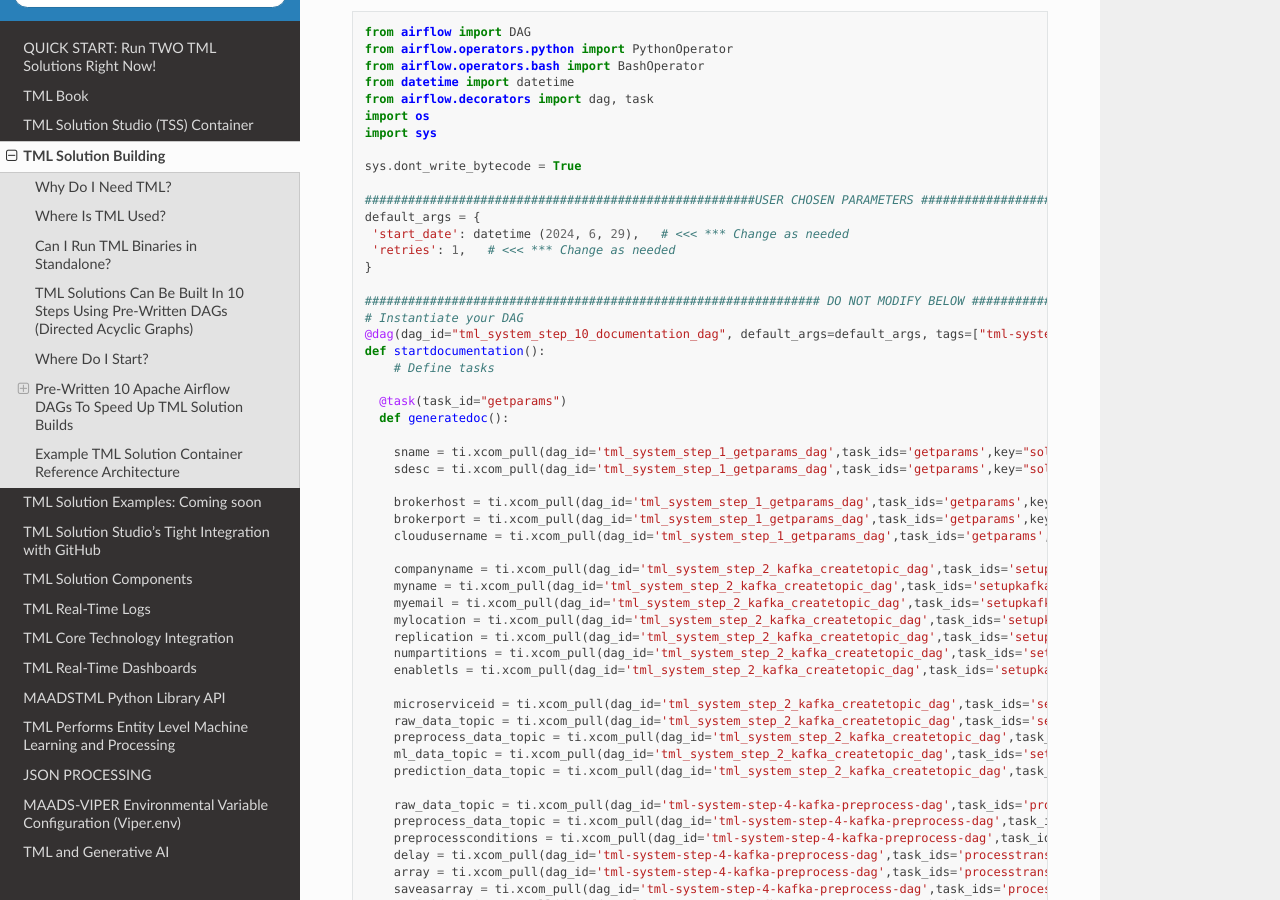
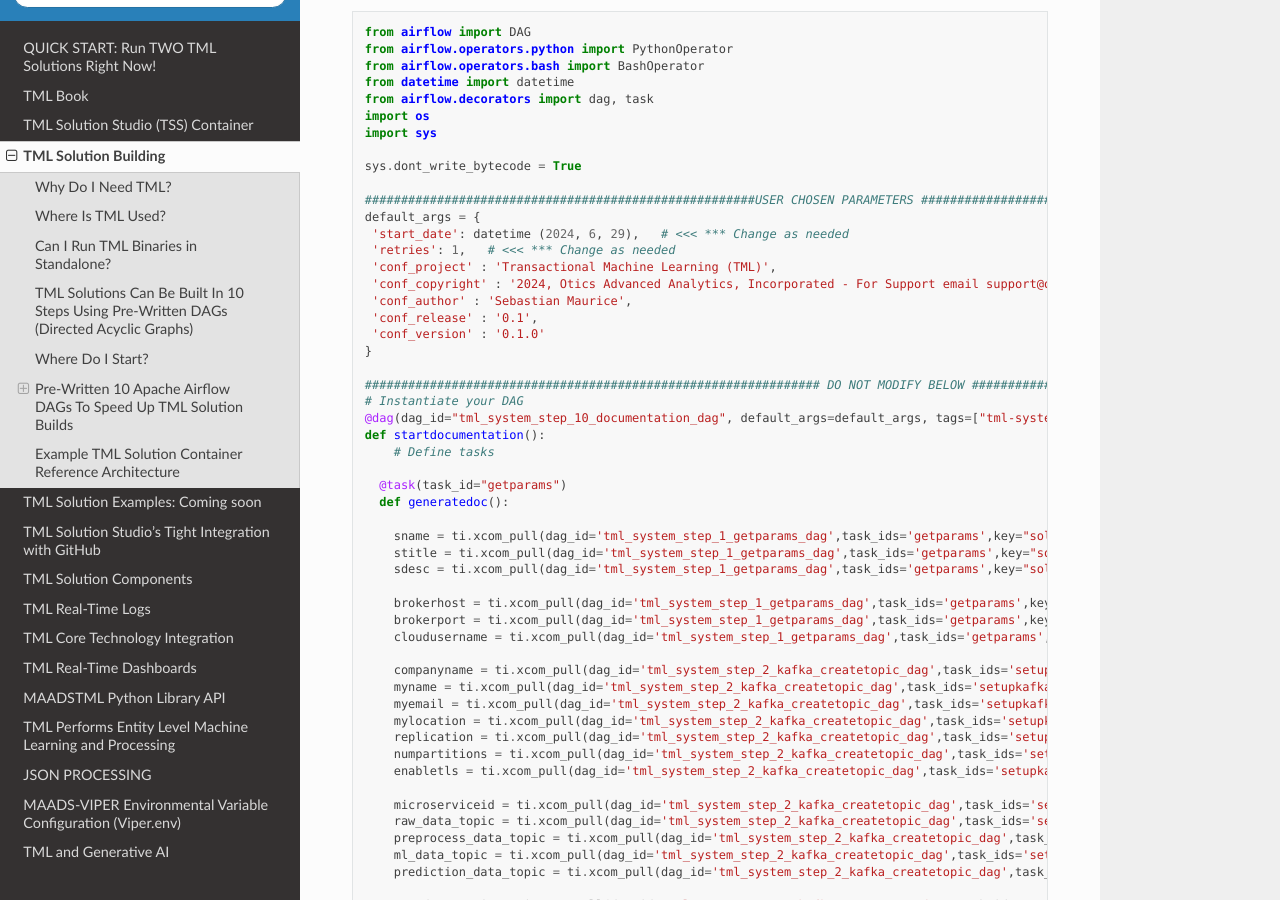
Before and after one commit to smaurice101/readthedocs, a Sphinx documentation site: the page built from docs/source/tmlbuilds.rst, in a window 1280 px wide and 900 px high, scrolled down 43099 px. Built offline with Sphinx 7.4.7 and the Read the Docs theme 2.0.0, drawn with Linux system fonts in a browser that asks for light colours.

Commit message:
Update tmlbuilds.rst

```diff
--- a/docs/source/tmlbuilds.rst
+++ b/docs/source/tmlbuilds.rst
@@ -2453,6 +2453,11 @@ STEP 10: Create TML Solution Documentation: tml-system-step-10-documentation-dag
     default_args = {
      'start_date': datetime (2024, 6, 29),   # <<< *** Change as needed
      'retries': 1,   # <<< *** Change as needed
+     'conf_project' : 'Transactional Machine Learning (TML)',
+     'conf_copyright' : '2024, Otics Advanced Analytics, Incorporated - For Support email support@otics.ca',
+     'conf_author' : 'Sebastian Maurice',
+     'conf_release' : '0.1',
+     'conf_version' : '0.1.0'
     }
 
     ############################################################### DO NOT MODIFY BELOW ####################################################
@@ -2465,6 +2470,7 @@ STEP 10: Create TML Solution Documentation: tml-system-step-10-documentation-dag
       def generatedoc():
 
         sname = ti.xcom_pull(dag_id='tml_system_step_1_getparams_dag',task_ids='getparams',key="solutionname")
+        stitle = ti.xcom_pull(dag_id='tml_system_step_1_getparams_dag',task_ids='getparams',key="solutiontitle")
         sdesc = ti.xcom_pull(dag_id='tml_system_step_1_getparams_dag',task_ids='getparams',key="solutiondescription")
 
         brokerhost = ti.xcom_pull(dag_id='tml_system_step_1_getparams_dag',task_ids='getparams',key="brokerhost")
```
